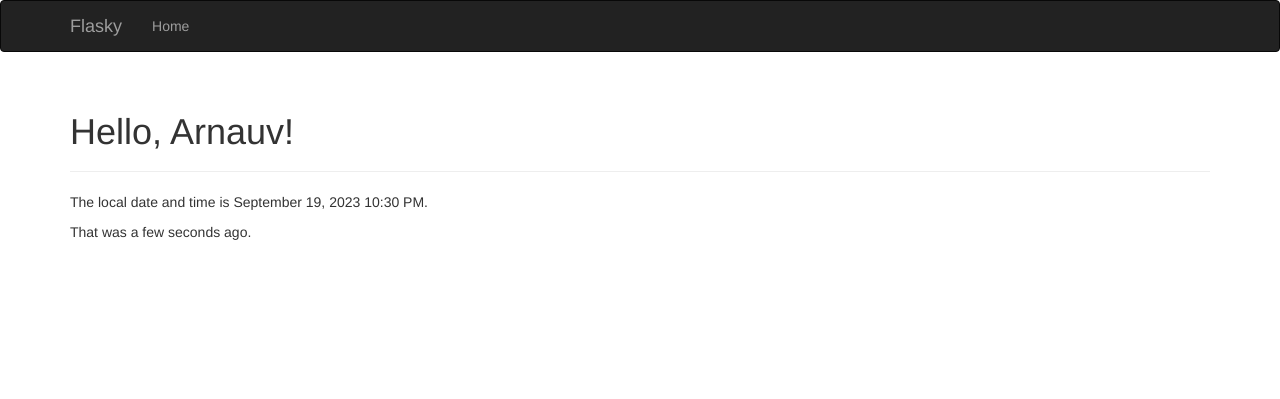
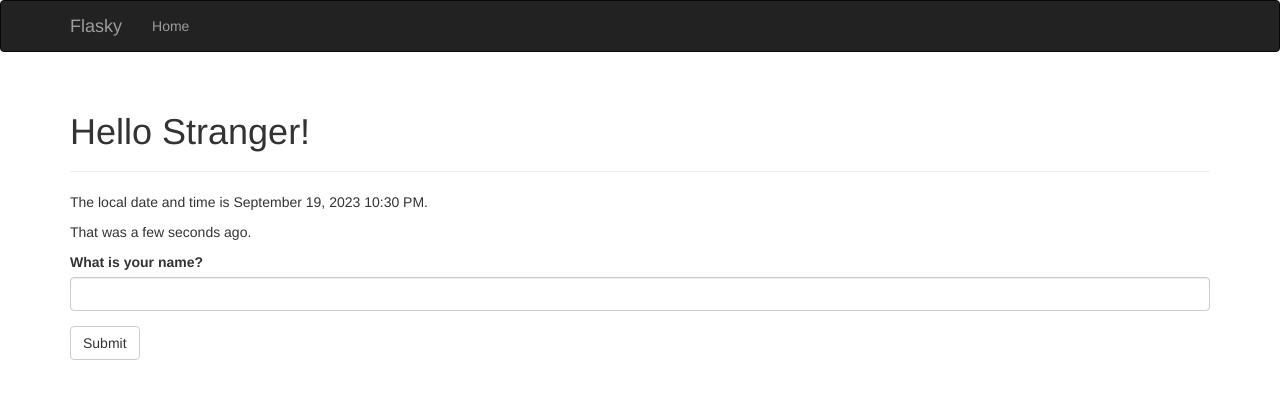
Before and after one commit to ArnauvGilotra/ECE444-F2023-Lab1, a Flask app: page / in a window 1280 px wide. Shown: the top 399 px of the page. Run offline with Flask 3, Linux system fonts and the light colour scheme; some libraries are stand-ins or nearby versions.

Commit message:
Added the name input field and the required dependencies

```diff
--- a/app.py
+++ b/app.py
@@ -1,15 +1,28 @@
-from flask import Flask, render_template
+from flask import Flask, render_template, session, redirect, url_for
 from flask_bootstrap import Bootstrap
 from flask_moment import Moment
 from datetime import datetime
+from flask_wtf import FlaskForm
+from wtforms import StringField, SubmitField
+from wtforms.validators import DataRequired
+
+class NameForm(FlaskForm):
+    name = StringField('What is your name?', validators=[DataRequired()])
+    submit = SubmitField('Submit')
 
 app = Flask(__name__)
+app.config['SECRET_KEY'] = 'what is flask'
 bootstrap = Bootstrap(app)
 moment = Moment(app)
 
-@app.route('/')
+@app.route('/', methods=['GET', 'POST'])
 def index():
-    return render_template('index.html', current_time=datetime.utcnow())
+    form = NameForm()
+    if form.validate_on_submit():
+        session['name'] = form.name.data
+        return redirect(url_for('index'))
+
+    return render_template('index.html', form=form, name=session.get('name'), current_time=datetime.utcnow())
 
 @app.route('/user/<name>')
 def user(name):
--- a/templates/index.html
+++ b/templates/index.html
@@ -1,7 +1,8 @@
-{% extends "base.html" %} {% block page_content %}
+{% extends "base.html" %} {% import "bootstrap/wtf.html" as wtf %} {% block page_content %}
 <div class="page-header">
-  <h1>Hello, Arnauv!</h1>
+  <h1>Hello {% if name %}{{ name }}{% else %}Stranger{% endif %}!</h1>
 </div>
 <p>The local date and time is {{moment(current_time).format('LLL')}}.</p>
 <p>That was {{moment(current_time).fromNow(refresh=True)}}.</p>
+{{ wtf.quick_form(form) }}
 {%endblock%}
```
